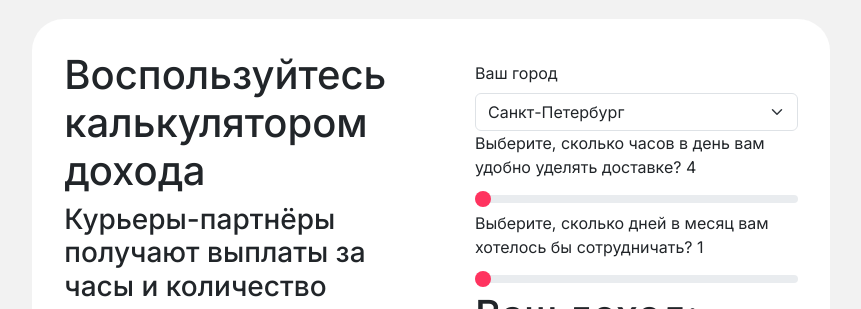
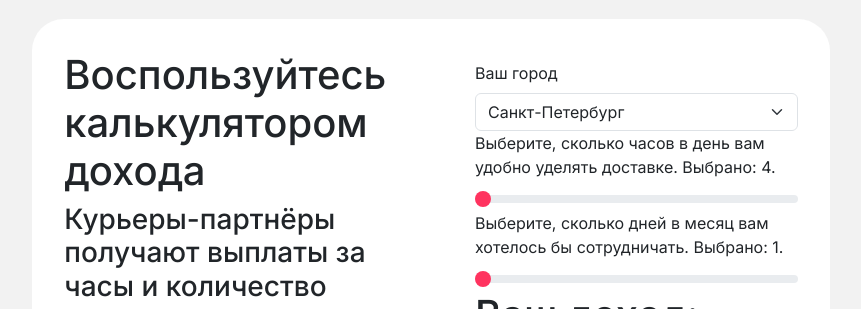
Before and after one commit to manylovmax/samokat_partner, a React app in the folder frontend/: page / in a window 1280 px wide. Shown: the part 2880-3189 px from the top of the page, without its empty margins (209-1070 px from the left). Built offline with nearby package versions, Linux system fonts and the light colour scheme.

Commit message:
расширил рэнж инпут дней до 31, изменил тексты лейблов в калькуляторе

```diff
--- a/frontend/src/components/HomePage.jsx
+++ b/frontend/src/components/HomePage.jsx
@@ -430,11 +430,11 @@ class LogListPage extends React.Component {
                       <option value="270">Псков</option>
                     </select>
 
-                    <label for="customRange1" class="form-label">Выберите, сколько часов в день вам удобно уделять доставке? {this.state.calc.hours}</label>
+                    <label for="customRange1" class="form-label">Выберите, сколько часов в день вам удобно уделять доставке. Выбрано: {this.state.calc.hours}.</label>
                     <input type="range" class="form-range" min="4" max="16" step="1" id="customRange1" onChange={(e) => this.calcChangeHours(e.target.value)} value={this.state.calc.hours}/>
 
-                    <label for="customRange2" class="form-label">Выберите, сколько дней в месяц вам хотелось бы сотрудничать? {this.state.calc.days}</label>
-                    <input type="range" class="form-range" min="1" max="28" step="1" id="customRange2" onChange={(e) => this.calcChangeDays(e.target.value)} value={this.state.calc.days}/>
+                    <label for="customRange2" class="form-label">Выберите, сколько дней в месяц вам хотелось бы сотрудничать. Выбрано: {this.state.calc.days}.</label>
+                    <input type="range" class="form-range" min="1" max="31" step="1" id="customRange2" onChange={(e) => this.calcChangeDays(e.target.value)} value={this.state.calc.days}/>
 
                     <div><h1>Ваш доход:<br/>{this.state.calc.sum}₽</h1><p>(ориентировочная сумма)</p></div>
                   </div>
```
